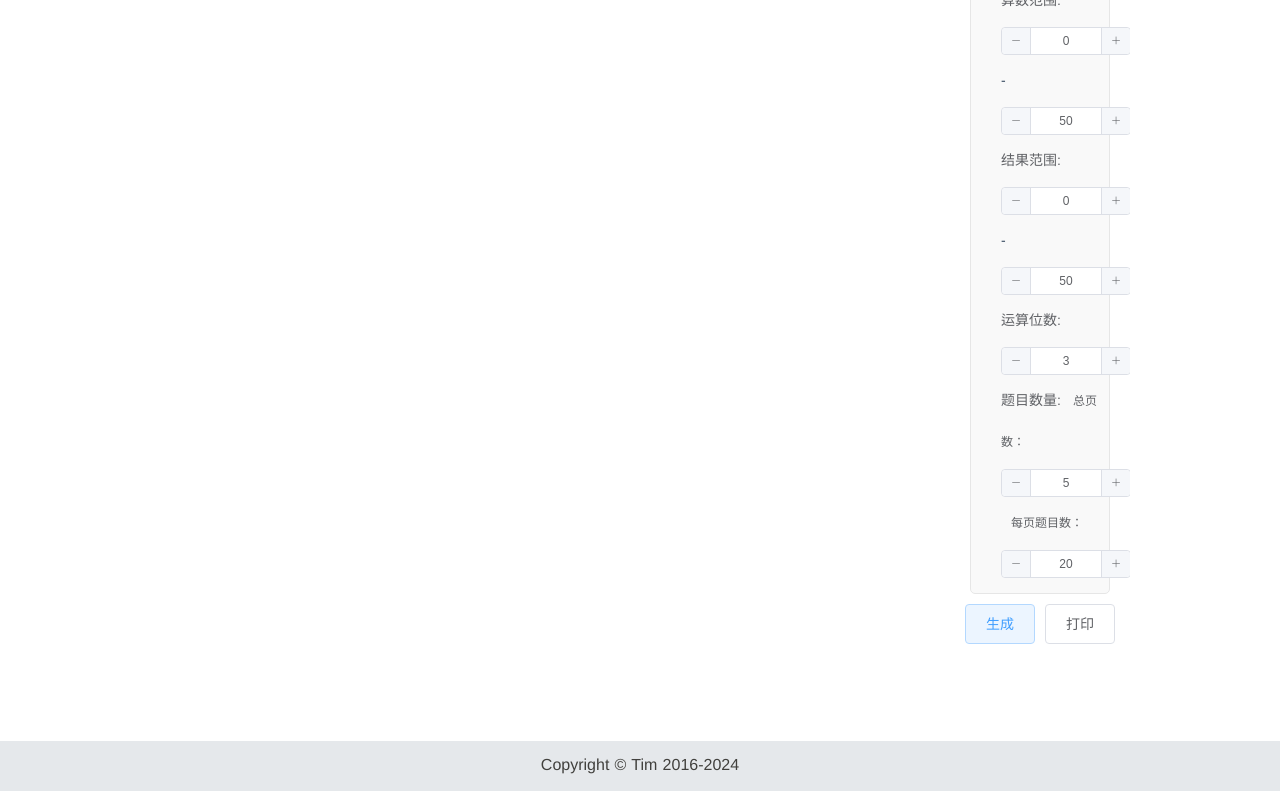
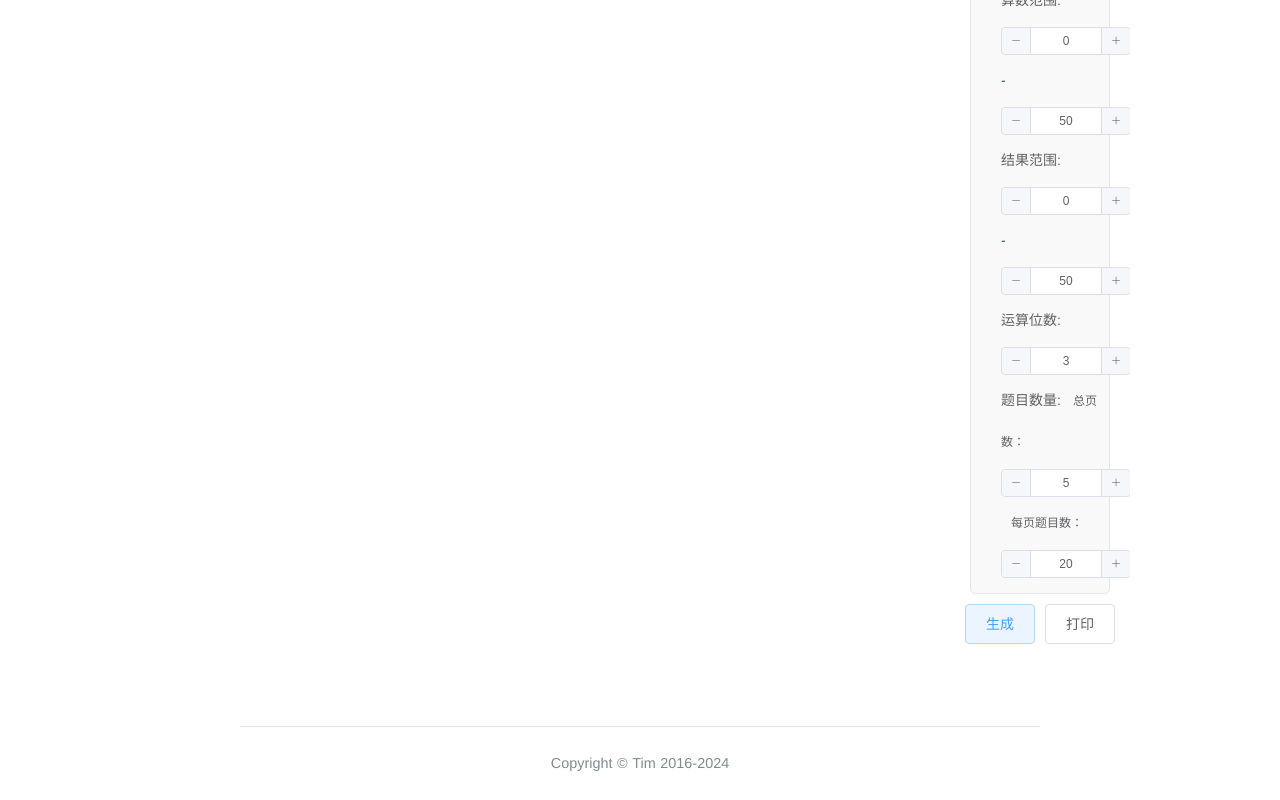
Before and after one commit to leanfish2011/e-learn, a Vue app: page / in a window 1280 px wide. Shown: the part 543-1343 px from the top of the page. Built offline with nearby package versions, Linux system fonts and the light colour scheme.

Commit message:
feat:use frame

```diff
--- /dev/null
+++ b/src/components/home/About.vue
@@ -0,0 +1,35 @@
+<template>
+  <div id="about">
+    <top-header></top-header>
+    <div class="aboutContent">
+      关于
+    </div>
+    <bottom-footer></bottom-footer>
+  </div>
+</template>
+
+<script>
+import Header from './Header.vue'
+import Footer from './Footer.vue'
+
+export default {
+  name: 'About',
+  components: {
+    "topHeader": Header,
+    "bottomFooter": Footer
+  }
+}
+</script>
+
+<style scoped>
+#about {
+  width: 100%;
+  margin-top: 80px;
+}
+
+.aboutContent {
+  width: 50%;
+  min-height: calc(100vh - 186px);
+  margin: 5px auto 5px auto;
+}
+</style>
--- a/src/components/home/Footer.vue
+++ b/src/components/home/Footer.vue
@@ -30,16 +30,17 @@ export default {
 
 <style scoped>
 .footer {
-  height: 50px;
-  background-color: #e5e8eb;
+  padding: 1em 0;
+  margin: 0 auto;
+  max-width: 800px;
+  border-top: 1px solid #e5e5e5;
+  background-color: #fff;
   text-align: center;
+  font-size: 0.9em;
 }
 
 .rightInfo {
-  height: 10px;
-  width: 100%;
-  position: relative;
-  top: 30%;
-  color: #41403d;
+  color: #7f8c8d;
+  line-height: 1;
 }
 </style>
--- a/src/components/home/Header.vue
+++ b/src/components/home/Header.vue
@@ -25,18 +25,8 @@ export default {
       menuData: [
         {
           id: "1",
-          name: "主页",
+          name: "数学",
           route: "/",
-        },
-        {
-          id: "2",
-          name: "标签",
-          route: "/tag",
-        },
-        {
-          id: "3",
-          name: "归档",
-          route: "/archive",
         },
         {
           id: "4",
--- a/src/router/routes.js
+++ b/src/router/routes.js
@@ -4,8 +4,10 @@
 
 // 1、引入各个组件
 import Home from '../components/home/Home.vue'
+import About from "../components/home/About.vue"
 
 // 2、设置路由路径
 export default [
-  {path: "/", component: Home}
+  {path: "/", component: Home},
+  {path: "/about", component: About}
 ]
```
